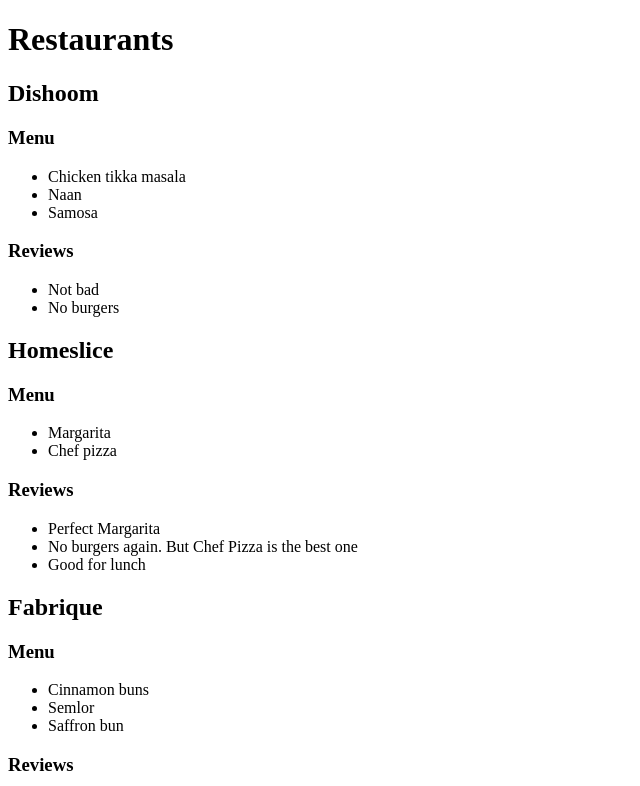
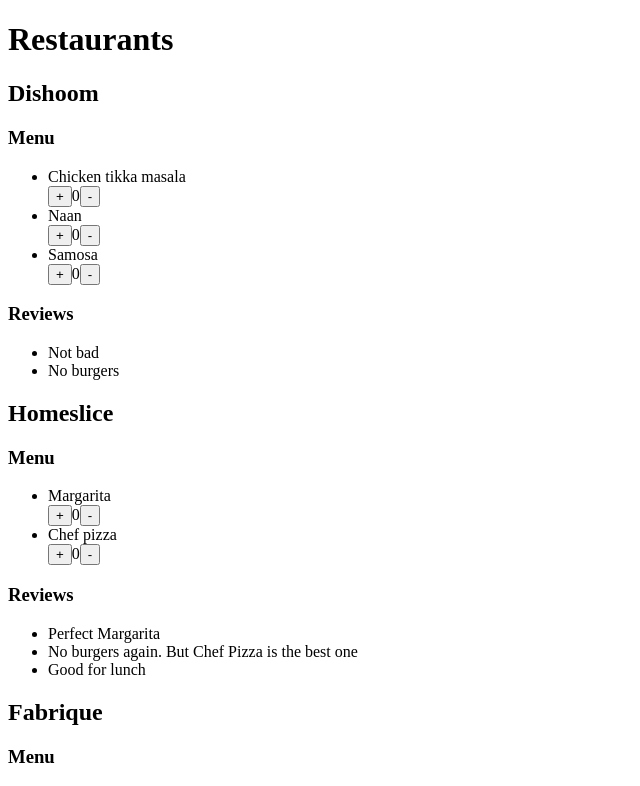
Before and after one commit to globus40000/react-20250303, a React (Vite) app: page / in a window 1280 px wide. Shown: the top 786 px of the page, without its empty margins (0-640 px from the left). Built offline with nearby package versions, Linux system fonts and the light colour scheme.

Commit message:
feat: add Counter component

```diff
--- /dev/null
+++ b/src/components/Counter/counter.tsx
@@ -0,0 +1,34 @@
+import { useState } from "react";
+
+interface ICounterProps {
+  initial?: number;
+  min?: number;
+  max?: number;
+}
+
+export const Counter = ({ initial = 0, min, max }: ICounterProps) => {
+  const [count, setCount] = useState(initial);
+
+  const increment = () => {
+    if (typeof max !== "number" || count < max) {
+      setCount(count + 1);
+    }
+  };
+  const decrement = () => {
+    if (typeof min !== "number" || count > min) {
+      setCount(count - 1);
+    }
+  };
+
+  return (
+    <div className="counter">
+      <button type="button" onClick={increment}>
+        +
+      </button>
+      {count}
+      <button type="button" onClick={decrement}>
+        -
+      </button>
+    </div>
+  );
+};
--- a/src/components/Dish/dish.tsx
+++ b/src/components/Dish/dish.tsx
@@ -1,5 +1,11 @@
 import { IDish } from "../../../types";
+import { Counter } from "../Counter/counter";
 
 export const Dish = ({ dish }: { dish: IDish }) => {
-  return <div className="dish">{dish.name}</div>;
+  return (
+    <div className="dish">
+      {dish.name}
+      <Counter min={0} max={5} />
+    </div>
+  );
 };
```
